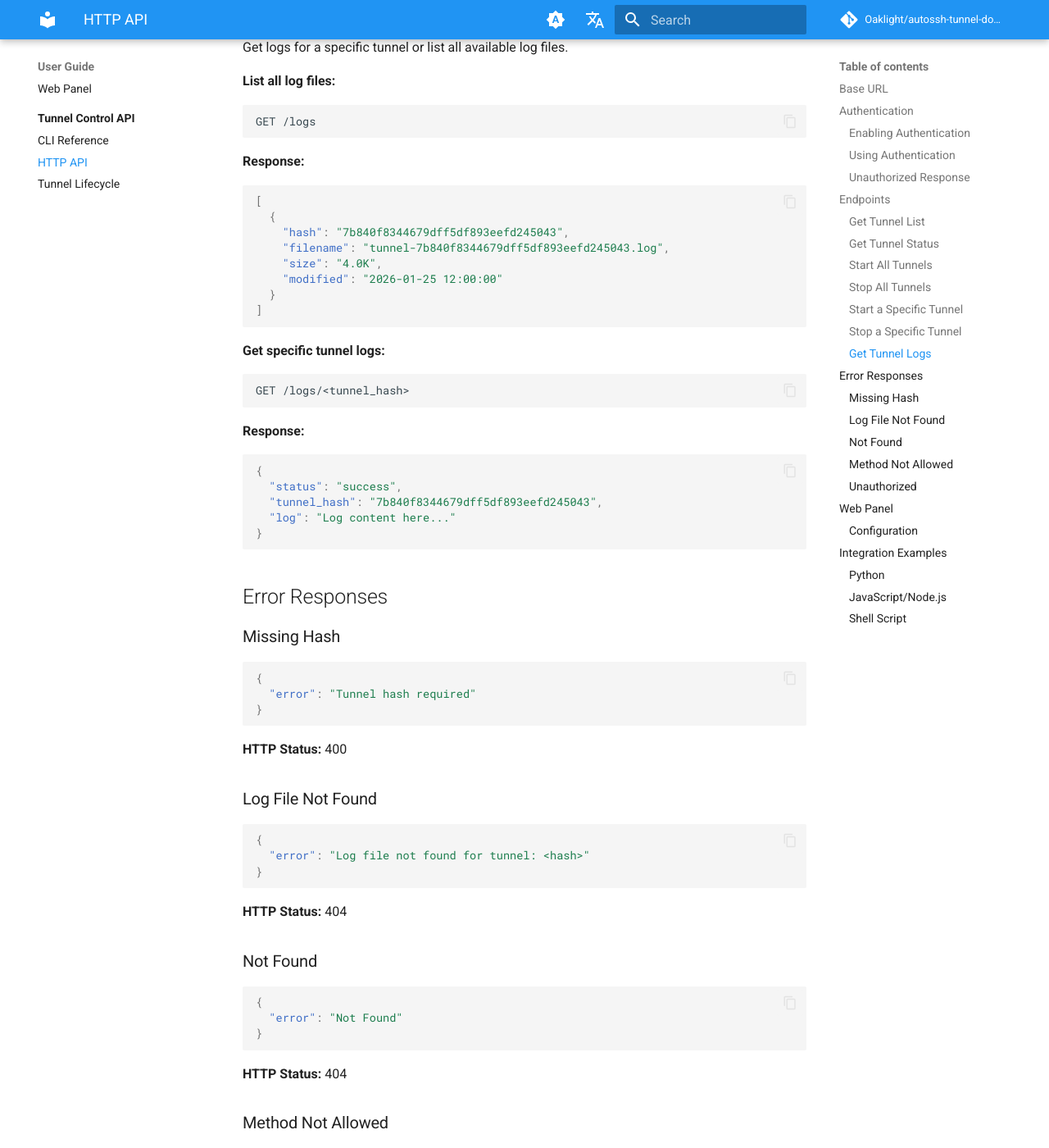
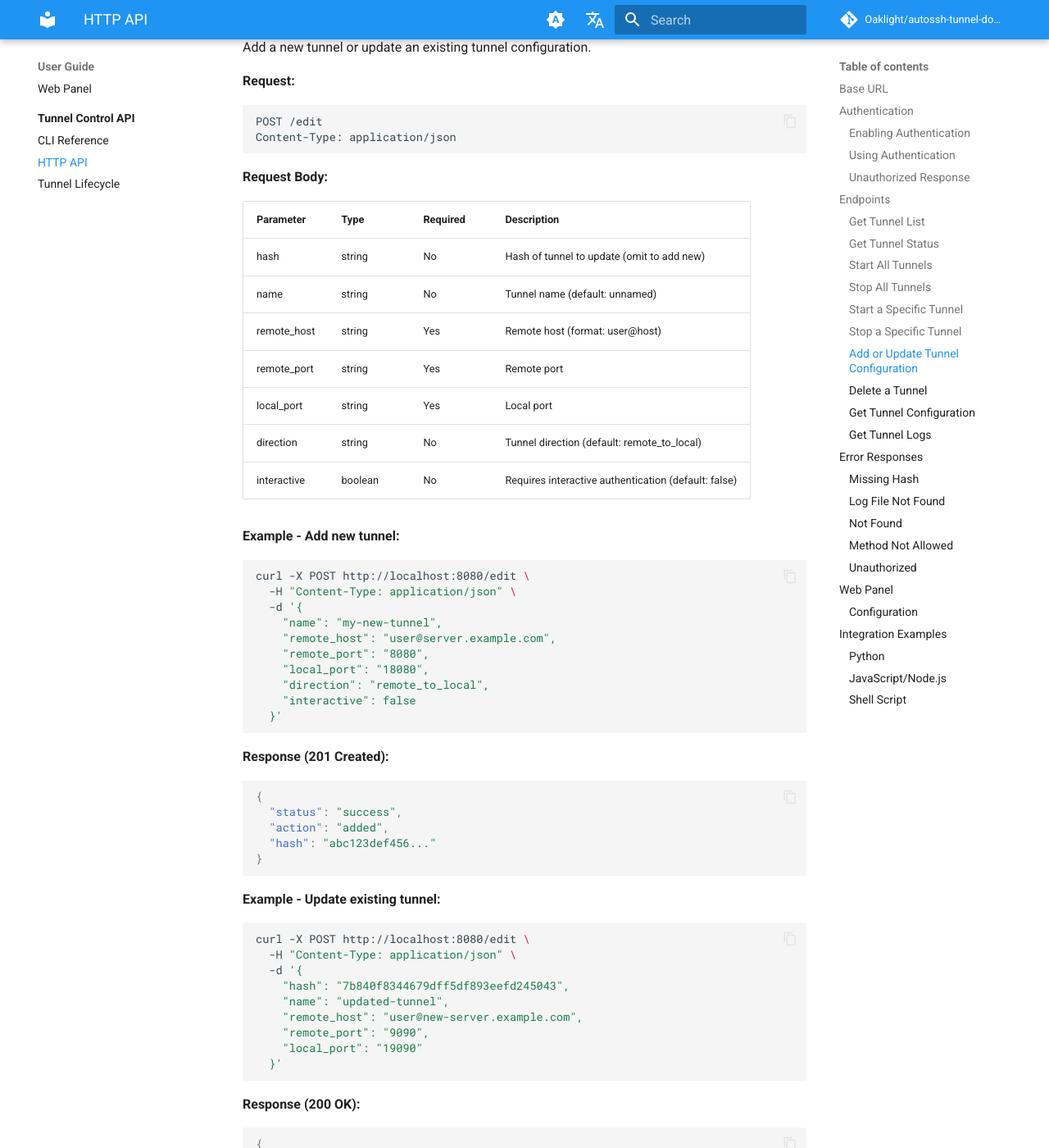
Before and after one commit to Oaklight/autossh-tunnel-dockerized, an MkDocs documentation site: the page built from docs/api/http-api.md, in a window 1280 px wide and 1400 px high, scrolled down 4781 px. Shown: the whole window at 82% size. Built offline with MkDocs 1.6.1 and Material for MkDocs 9.7.7, drawn with Linux system fonts in a browser that asks for light colours; comment, search, counter and statistics services are not loaded; some of the changed text lies outside the part shown.

````diff
--- a/docs/api/http-api.md
+++ b/docs/api/http-api.md
@@ -238,6 +238,156 @@
 }
 ```
 
+### Add or Update Tunnel Configuration
+
+Add a new tunnel or update an existing tunnel configuration.
+
+**Request:**
+
+```http
+POST /edit
+Content-Type: application/json
+```
+
+**Request Body:**
+
+| Parameter   | Type    | Required | Description                                      |
+| ----------- | ------- | -------- | ------------------------------------------------ |
+| hash        | string  | No       | Hash of tunnel to update (omit to add new)       |
+| name        | string  | No       | Tunnel name (default: unnamed)                   |
+| remote_host | string  | Yes      | Remote host (format: user@host)                  |
+| remote_port | string  | Yes      | Remote port                                      |
+| local_port  | string  | Yes      | Local port                                       |
+| direction   | string  | No       | Tunnel direction (default: remote_to_local)      |
+| interactive | boolean | No       | Requires interactive authentication (default: false) |
+
+**Example - Add new tunnel:**
+
+```bash
+curl -X POST http://localhost:8080/edit \
+  -H "Content-Type: application/json" \
+  -d '{
+    "name": "my-new-tunnel",
+    "remote_host": "user@server.example.com",
+    "remote_port": "8080",
+    "local_port": "18080",
+    "direction": "remote_to_local",
+    "interactive": false
+  }'
+```
+
+**Response (201 Created):**
+
+```json
+{
+  "status": "success",
+  "action": "added",
+  "hash": "abc123def456..."
+}
+```
+
+**Example - Update existing tunnel:**
+
+```bash
+curl -X POST http://localhost:8080/edit \
+  -H "Content-Type: application/json" \
+  -d '{
+    "hash": "7b840f8344679dff5df893eefd245043",
+    "name": "updated-tunnel",
+    "remote_host": "user@new-server.example.com",
+    "remote_port": "9090",
+    "local_port": "19090"
+  }'
+```
+
+**Response (200 OK):**
+
+```json
+{
+  "status": "success",
+  "action": "updated",
+  "old_hash": "7b840f8344679dff5df893eefd245043",
+  "new_hash": "abc123def456..."
+}
+```
+
+!!! note "Update Behavior"
+    When updating a tunnel, the system will:
+
+    1. Stop the running tunnel (if any)
+    2. Delete the old configuration
+    3. Add the new configuration
+    4. Return the new hash
+
+### Delete a Tunnel
+
+Delete a specific tunnel configuration by its hash.
+
+**Request:**
+
+```http
+DELETE /delete/<tunnel_hash>
+```
+
+**Example:**
+
+```bash
+curl -X DELETE http://localhost:8080/delete/7b840f8344679dff5df893eefd245043
+```
+
+**Response:**
+
+```json
+{
+  "status": "success",
+  "action": "deleted",
+  "hash": "7b840f8344679dff5df893eefd245043"
+}
+```
+
+!!! note "POST Method Support"
+    This endpoint also supports `POST` method for compatibility with clients that don't support DELETE method:
+    ```bash
+    curl -X POST http://localhost:8080/delete/7b840f8344679dff5df893eefd245043
+    ```
+
+!!! warning "Delete Behavior"
+    When deleting a tunnel:
+
+    1. The tunnel will be stopped if running
+    2. The configuration will be removed from the config file
+    3. Associated log files will remain until cleanup
+
+### Get Tunnel Configuration
+
+Get the configuration details of a specific tunnel.
+
+**Request:**
+
+```http
+GET /config/<tunnel_hash>
+```
+
+**Example:**
+
+```bash
+curl -X GET http://localhost:8080/config/7b840f8344679dff5df893eefd245043
+```
+
+**Response:**
+
+```json
+{
+  "name": "my-tunnel",
+  "remote_host": "user@server.example.com",
+  "remote_port": "8080",
+  "local_port": "18080",
+  "direction": "remote_to_local",
+  "hash": "7b840f8344679dff5df893eefd245043",
+  "interactive": false
+}
+```
+
 ### Get Tunnel Logs
 
 Get logs for a specific tunnel or list all available log files.
````
Also changed, not shown: docs/getting-started.md (+33 -2 lines).
